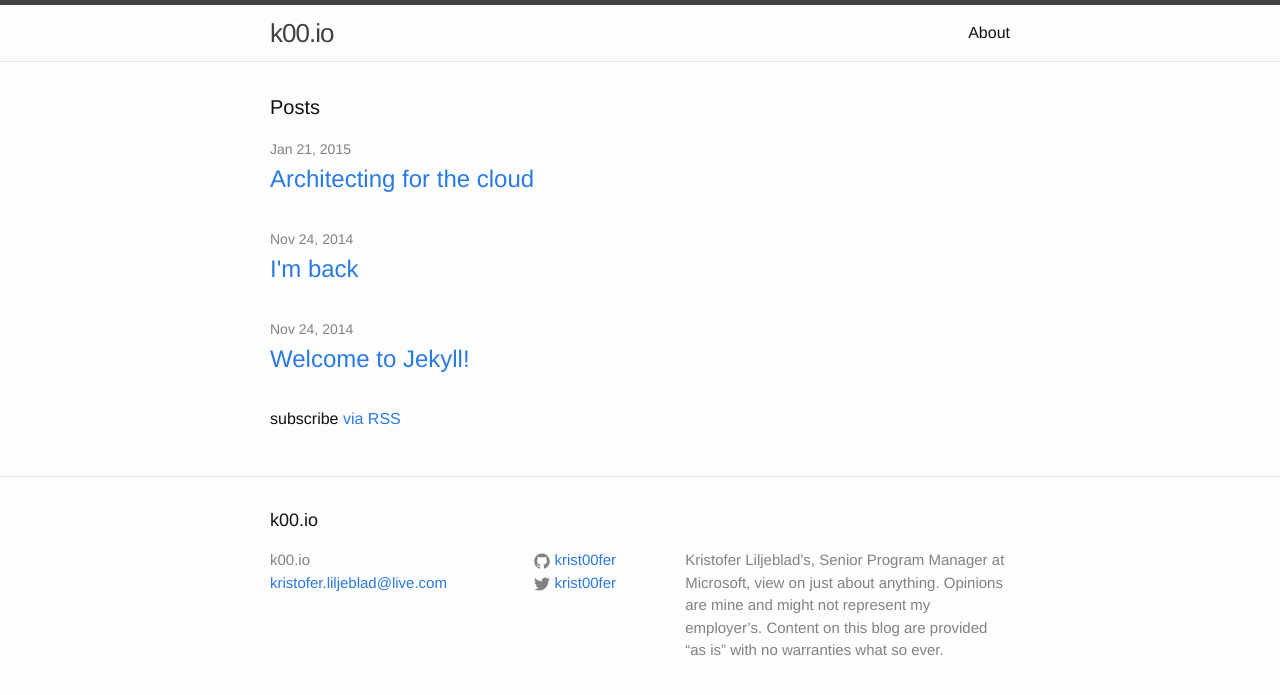
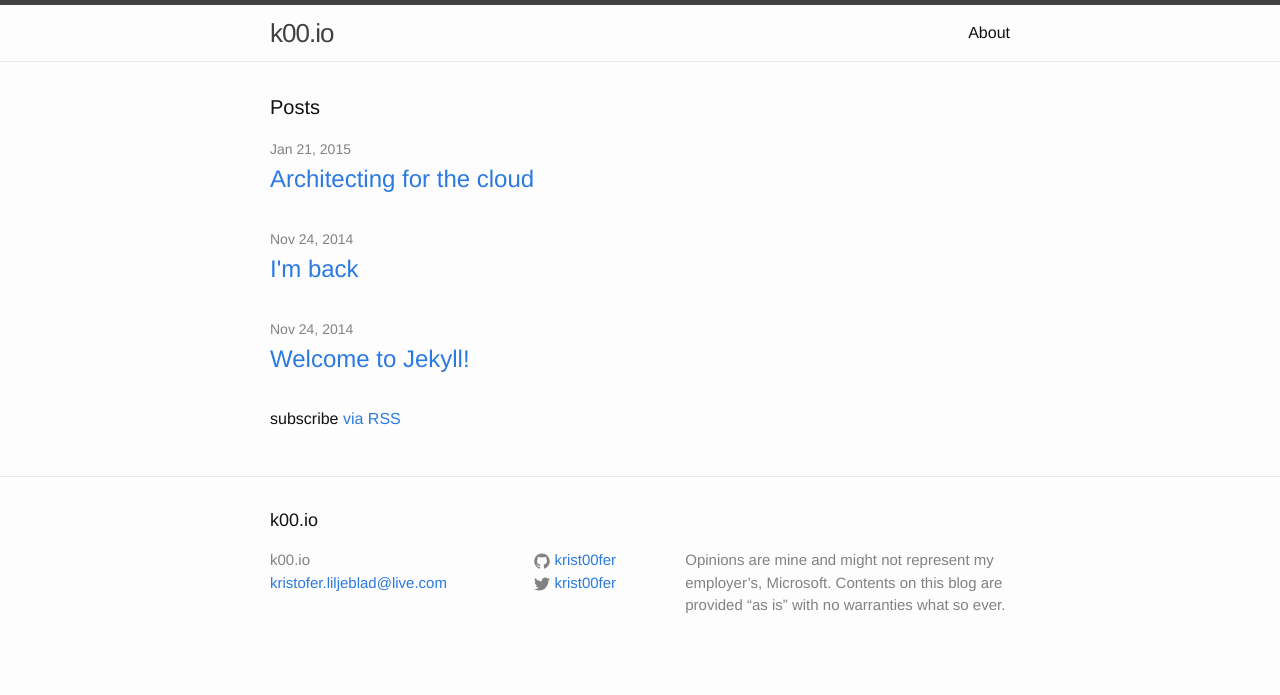
Before and after one commit to krist00fer/krist00fer.github.io, a Jekyll site: the page built from index.html, in a window 1280 px wide. Shown: the top 695 px of the page. Built offline with Jekyll 4.4.1, drawn with Linux system fonts in a browser that asks for light colours.

Commit message:
Changed description to be more subtle

```diff
--- a/_config.yml
+++ b/_config.yml
@@ -2,8 +2,8 @@
 title: k00.io
 email: kristofer.liljeblad@live.com
 description: > # this means to ignore newlines until "baseurl:"
-  Kristofer Liljeblad’s, Senior Program Manager at Microsoft, view on just about anything. Opinions are mine and
-  might not represent my employer’s. Content on this blog are provided “as is” with no warranties what so ever.
+  Opinions are mine and might not represent my employer’s, Microsoft.
+  Contents on this blog are provided “as is” with no warranties what so ever.
 baseurl: "" # the subpath of your site, e.g. /blog/
 url: "http://krist00fer.com" # the base hostname & protocol for your site
 twitter_username: krist00fer
```
